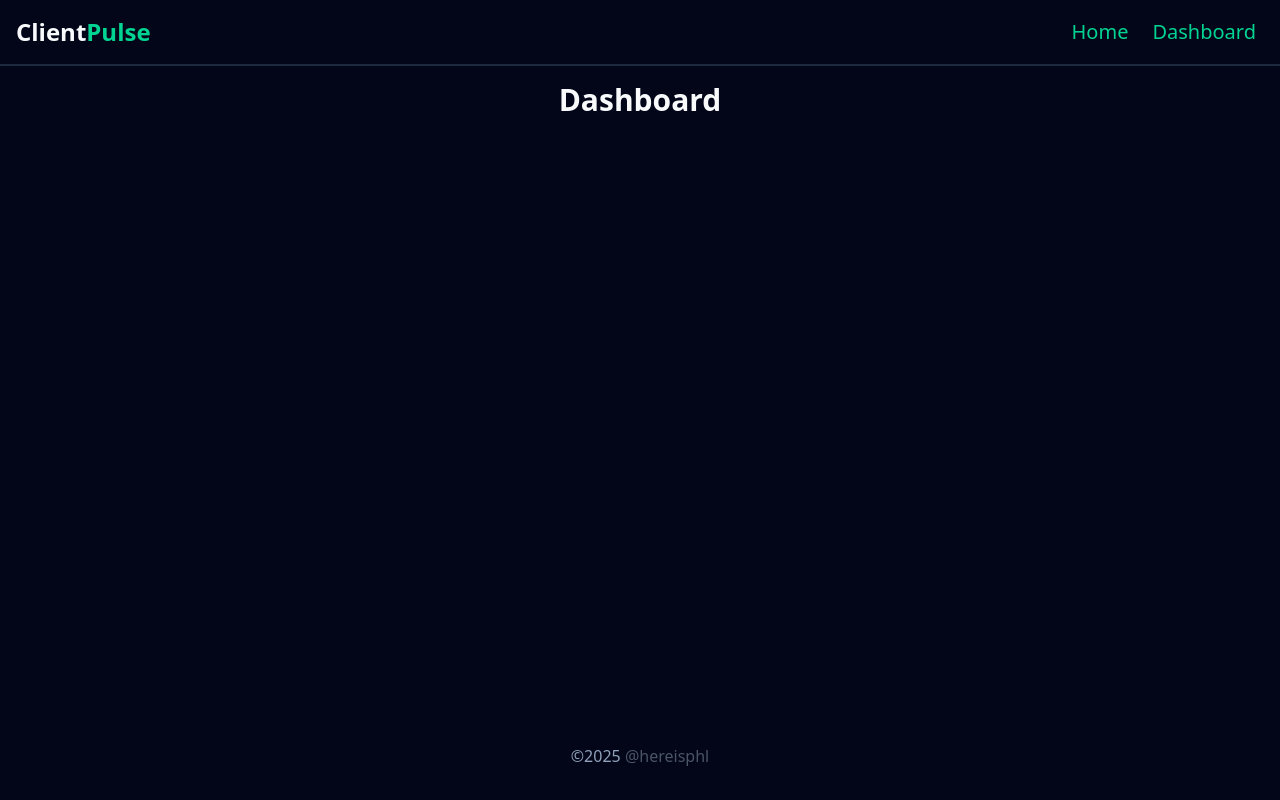
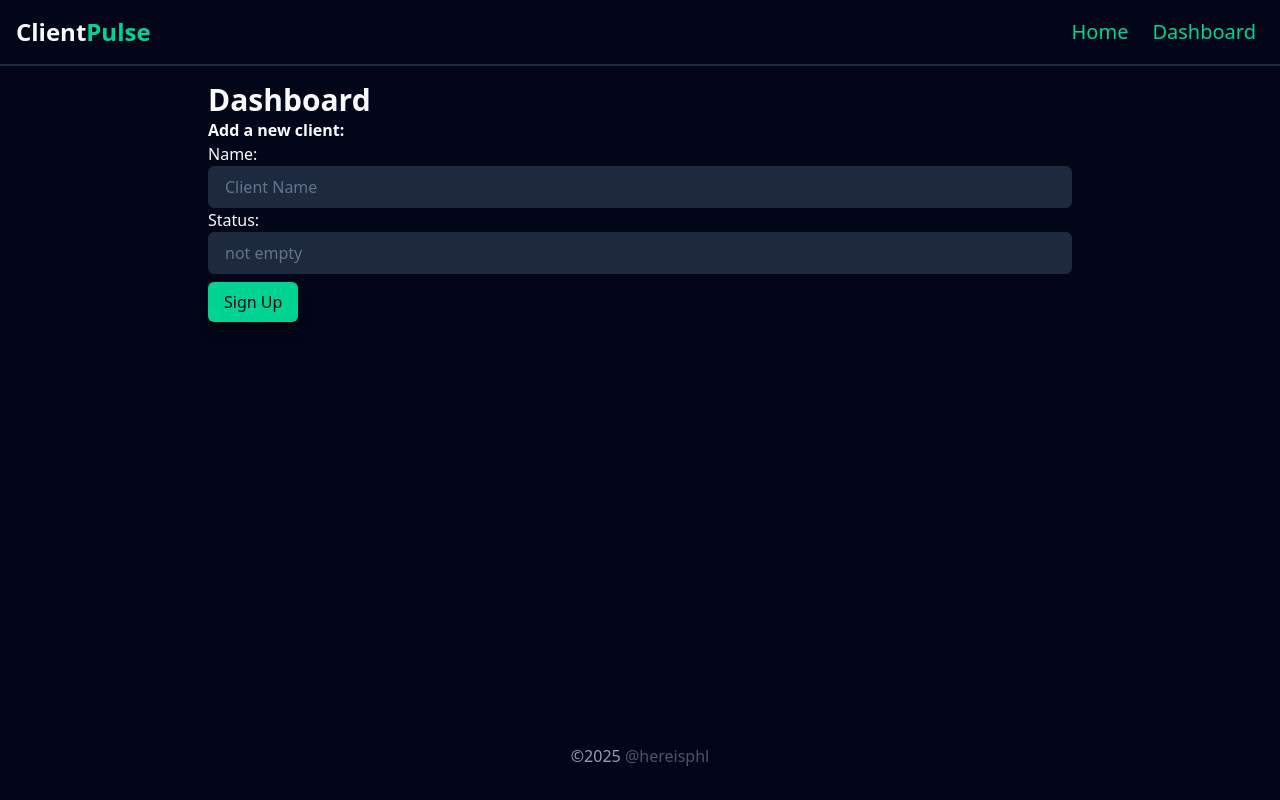
Before and after one commit to hereisphil/clientpulse, a React (Vite) app in the folder client/: page /dashboard in a window 1280 px wide. Built offline with nearby package versions, Linux system fonts and the light colour scheme; no server answers.

Commit message:
Added postNewClient.ts & CreateClientForm - works

```diff
--- /dev/null
+++ b/client/src/components/CreateClientForm.tsx
@@ -0,0 +1,78 @@
+import postNewClient from "@/services/postNewClient";
+import { useRef, useState } from "react";
+import toast from "react-hot-toast";
+
+const CreateClientForm = () => {
+  const nameInput = useRef<HTMLInputElement | null>(null);
+  const statusInput = useRef<HTMLInputElement | null>(null);
+  const clearInputs = () => {
+    if (nameInput.current) nameInput.current.value = "";
+    if (statusInput.current) statusInput.current.value = "";
+  };
+  const [buttonstate, setButtonstate] = useState(false);
+
+  const handleSubmit = async (e: React.FormEvent<HTMLFormElement>) => {
+    e.preventDefault();
+    setButtonstate(true);
+    try {
+      console.log("Signup Form Submitted");
+      const nameValue = nameInput.current?.value ?? "";
+      const statusValue = statusInput.current?.value ?? "";
+      const clientData = {
+        name: nameValue,
+        status: statusValue,
+      };
+
+      const response = await postNewClient(clientData);
+      if (response && response.ok) {
+        toast.success("Client Added! 🥳");
+        clearInputs();
+      } else {
+        const body = await response!.json();
+        toast.error(
+          `Client was not successful: ${body.message || JSON.stringify(body)}`
+        );
+      }
+    } catch (error) {
+      console.log(error);
+      toast.error("Something went wrong!");
+    } finally {
+      setButtonstate(false);
+    }
+  };
+
+  return (
+    <section>
+      <h2>Add a new client:</h2>
+      <form onSubmit={handleSubmit} className="flex flex-col justify-center">
+        <label htmlFor="name">Name:</label>
+        <input
+          type="text"
+          name="name"
+          id="name"
+          ref={nameInput}
+          placeholder="Client Name"
+          required
+        />
+        <label htmlFor="status">Status:</label>
+        <input
+          type="text"
+          name="status"
+          id="status"
+          ref={statusInput}
+          placeholder="not empty"
+          required
+        />
+        <button
+          type="submit"
+          disabled={buttonstate}
+          className="primary-button mt-2 max-w-fit"
+        >
+          Sign Up
+        </button>
+      </form>
+    </section>
+  );
+};
+
+export default CreateClientForm;
--- a/client/src/index.css
+++ b/client/src/index.css
@@ -20,7 +20,7 @@ li {
 }
 
 main {
-  @apply p-4 grow w-full max-w-lg md:max-w-2xl lg:max-w-4xl m-auto flex justify-center;
+  @apply p-4 grow w-full max-w-lg md:max-w-2xl lg:max-w-4xl m-auto;
 }
 
 h1,
--- a/client/src/pages/Dashboard.tsx
+++ b/client/src/pages/Dashboard.tsx
@@ -1,3 +1,4 @@
+import CreateClientForm from "@/components/CreateClientForm";
 import getAllClients from "@/services/getAllClients";
 import { useEffect } from "react";
 import toast from "react-hot-toast";
@@ -23,6 +24,7 @@ export function Dashboard() {
   return (
     <main>
       <h1>Dashboard</h1>
+      <CreateClientForm />
     </main>
   );
 }
--- /dev/null
+++ b/client/src/services/postNewClient.ts
@@ -0,0 +1,34 @@
+type ContactInfo = {
+  phone?: string[];
+  email?: string[];
+  website?: string[];
+};
+
+interface Client {
+  name: string;
+  status: string;
+  contactInfo?: ContactInfo;
+  serviceType?: string;
+  notes?: string[];
+}
+
+const baseUrl: string | undefined = "http://127.0.0.1:8001/api/v1/client";
+
+const postNewClient = async (body: Client) => {
+  try {
+    const response = await fetch(baseUrl, {
+      method: "POST",
+      headers: {
+        "Content-Type": "application/json",
+      },
+      body: JSON.stringify(body),
+    });
+
+    console.log("Response >>>", response);
+    return response;
+  } catch (error) {
+    console.log(error);
+  }
+};
+
+export default postNewClient;
```
Also changed, not shown: 1 other file (tests, documents, lock files or other folders).
